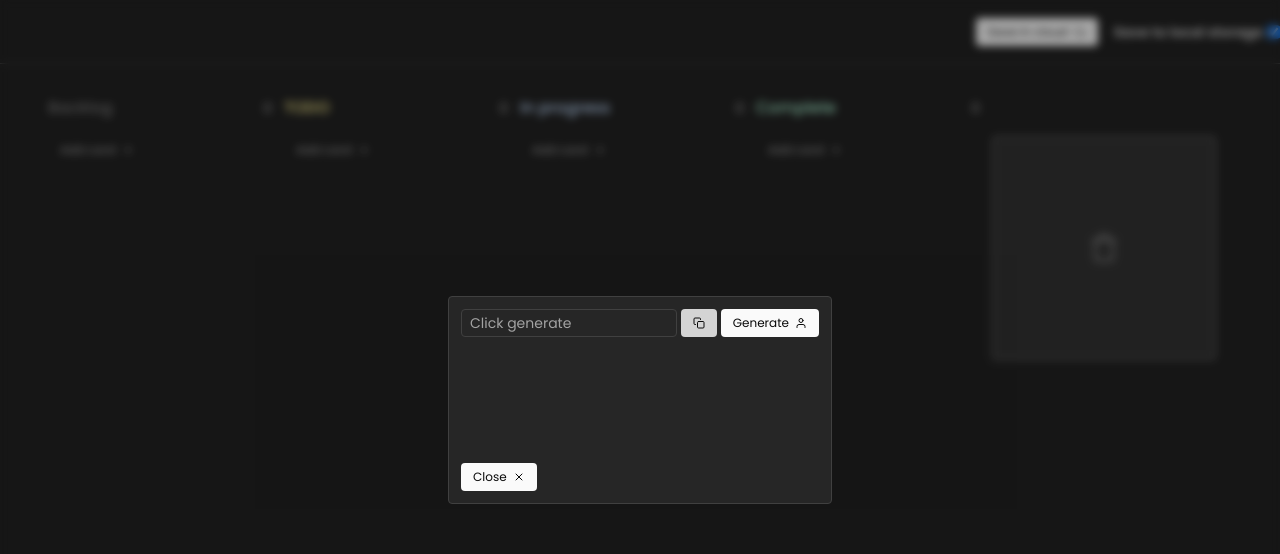
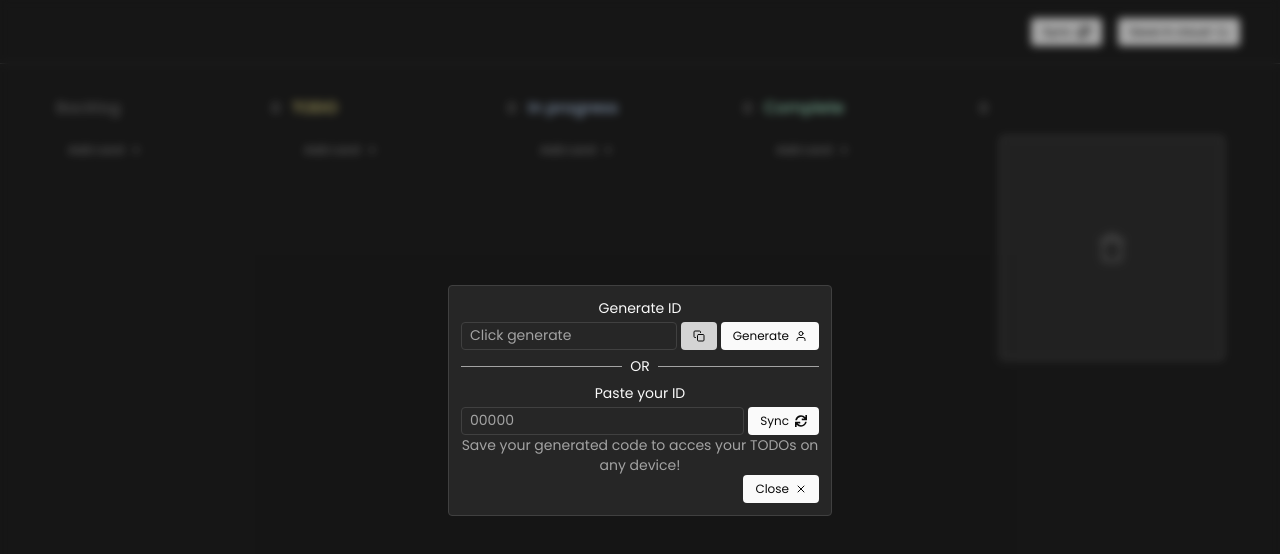
Before and after one commit to Horikaze/yet-another-todo-app, a Next.js app: page / in a window 1280 px wide. Both pictures are taken after a click on the button "Save in cloud". Shown: the top 554 px of the page. Built offline with nearby package versions, Linux system fonts and the light colour scheme.

Commit message:
backend update

```diff
--- a/app/components/Board.tsx
+++ b/app/components/Board.tsx
@@ -5,7 +5,7 @@ import DeleteCard from "./DeleteCard";
 
 export default function Board() {
   return (
-    <div className="size-full flex  gap-x-3 pt-24 px-12 overflow-auto h-screen">
+    <div className="size-full flex  gap-x-3 pt-24 px-12 xl:justify-center overflow-auto h-screen">
       <Column
         title="Backlog"
         column="backlog"
--- a/app/components/Column.tsx
+++ b/app/components/Column.tsx
@@ -117,7 +117,7 @@ export default function Column({ title, headingColor, column }: ColumnProps) {
   };
 
   return (
-    <div className="w-56 shrink-0 overflow-hidden">
+    <div className="w-56 shrink-0">
       <div className="mb-3 flex items-center justify-between">
         <h3 className={`font-medium ${headingColor}`}>{title}</h3>
         <span className="text-sm text-neutral-400">{filteredCards.length}</span>
--- a/app/components/Modal.tsx
+++ b/app/components/Modal.tsx
@@ -1,22 +1,54 @@
 import { User } from "@prisma/client";
 import { RefObject, useRef, useState } from "react";
 import { FiCopy, FiUser, FiX } from "react-icons/fi";
-import { createNewUser } from "../lib/actions";
+import { createNewUser, getCardsFromDb } from "../lib/actions";
+import { useCardStateStore, useUserStore } from "../lib/zustand";
+import { AiOutlineFileSync } from "react-icons/ai";
+import { FaSync } from "react-icons/fa";
 
 type ModalProps = {
   dialogRef: RefObject<HTMLDialogElement>;
 };
 
 export default function Modal({ dialogRef }: ModalProps) {
-  const [user, setuser] = useState<User | null>(null);
+  const { setUser, user } = useUserStore();
+  const { setCards } = useCardStateStore();
   const closeDialog = () => {
     if (dialogRef.current) dialogRef.current.close();
   };
 
   const generateUser = async () => {
-    const res = await createNewUser();
-    setuser(res);
+    try {
+      if (user) {
+        return;
+      }
+      const res = await createNewUser();
+      if (!res) {
+        return;
+      }
+      setUser(res.userId);
+    } catch (error) {
+      console.log(error);
+    }
   };
+
+  const getCards = async (formData: FormData) => {
+    try {
+      const input = formData.get("userId") as string;
+      if (input.length !== 5) {
+        return;
+      }
+      setUser(input);
+      const res = await getCardsFromDb(formData);
+      if (!res) return;
+      const cards = JSON.parse(res.cards);
+      console.log(cards);
+      setCards(cards);
+    } catch (error) {
+      console.log(error);
+    }
+  };
+
   return (
     <dialog
       id="dialog"
@@ -29,19 +61,20 @@ export default function Modal({ dialogRef }: ModalProps) {
       >
         <div
           onClick={(e) => e.stopPropagation()}
-          className="max-w-sm w-full min-h-52 flex flex-col rounded border border-neutral-700 bg-neutral-800 p-3 z-10"
+          className="max-w-sm w-full flex flex-col rounded border border-neutral-700 bg-neutral-800 p-3 z-10"
         >
+          <p className=" mb-1 text-sm text-center">Generate ID</p>
           <div className="flex gap-1 h-7">
             <input
               type="text"
               disabled
-              value={user ? user.userId : "Click generate"}
+              value={user ? user : "Click generate"}
               className="w-full text-neutral-400 cursor-text select-text h-full px-2 rounded border border-neutral-700 bg-neutral-800 text-sm  placeholder-violet-300 focus:outline-0"
             />
             <button
-              disabled={user ? false : true}
+              disabled={!!!user}
               onClick={() => {
-                navigator.clipboard.writeText(user?.userId!);
+                navigator.clipboard.writeText(user!);
               }}
               className="flex disabled:bg-neutral-300 items-center gap-1.5 rounded bg-neutral-50 px-3 py-1.5 text-xs text-neutral-950 transition-colors hover:bg-neutral-300"
             >
@@ -49,13 +82,40 @@ export default function Modal({ dialogRef }: ModalProps) {
             </button>
             <button
               onClick={generateUser}
-              className="flex items-center gap-1.5 rounded bg-neutral-50 px-3 py-1.5 text-xs text-neutral-950 transition-colors hover:bg-neutral-300"
+              disabled={!!user}
+              className="flex items-center disabled:bg-neutral-400 gap-1.5 rounded bg-neutral-50 px-3 py-1.5 text-xs text-neutral-950 transition-colors hover:bg-neutral-300"
             >
               <span>Generate</span>
               <FiUser />
             </button>
           </div>
-          <div className="mt-auto">
+          <div className="w-full h-px bg-neutral-400 my-4 relative">
+            <div className="absolute inset-0 flex items-center justify-center">
+              <span className="bg-neutral-800 text-sm px-2">OR</span>
+            </div>
+          </div>
+          <p className=" mb-1 text-sm text-center">Paste your ID</p>
+          <form action={getCards} className="flex gap-1 h-7">
+            <input
+              type="text"
+              name="userId"
+              id="userId"
+              placeholder="00000"
+              className="w-full text-white cursor-text select-text h-full px-2 rounded border border-neutral-700 bg-neutral-800 text-sm placeholder-neutral-400 focus:outline-0"
+            />
+            <button
+              onClick={generateUser}
+              type="submit"
+              className="flex items-center disabled:bg-neutral-400 gap-1.5 rounded bg-neutral-50 px-3 py-1.5 text-xs text-neutral-950 transition-colors hover:bg-neutral-300"
+            >
+              <span>Sync</span>
+              <FaSync />
+            </button>
+          </form>
+          <div className="text-neutral-400 text-sm  text-center justify-center items-center my-auto">
+            <p>Save your generated code to acces your TODOs on any device!</p>
+          </div>
+          <div className="flex justify-end">
             <button
               onClick={closeDialog}
               className="flex items-center gap-1.5 rounded bg-neutral-50 px-3 py-1.5 text-xs text-neutral-950 transition-colors hover:bg-neutral-300"
--- a/app/components/Navbar.tsx
+++ b/app/components/Navbar.tsx
@@ -1,28 +1,49 @@
 "use client";
 
 import { useRef } from "react";
+import { FaSync } from "react-icons/fa";
 import { FiCloud } from "react-icons/fi";
-import { useSettingsStore } from "../lib/zustand";
+import { syncWithDb } from "../lib/actions";
+import { useCardStateStore, useUserStore } from "../lib/zustand";
 import Modal from "./Modal";
 
 export default function Navbar() {
-  const { isLocal, changeLocal } = useSettingsStore();
+  const { cards } = useCardStateStore();
+  const { user } = useUserStore();
   const dialogRef = useRef<HTMLDialogElement>(null);
   const openDialog = () => {
     if (dialogRef.current) dialogRef.current.showModal();
   };
+
+  const syncWithCloud = async () => {
+    try {
+      await syncWithDb({
+        cards: cards,
+        userId: user!,
+      });
+    } catch (error) {
+      console.log(error);
+    }
+  };
+
   return (
     <div className="w-full h-16 fixed top-0 left-0 border-b border-white/20 bg-neutral-900">
-      <div className="size-full container flex gap-4 items-center justify-end select-none">
+      <div className="size-full container flex gap-4 items-center justify-end select-none md:px-10 px-2">
         <button
-          type="submit"
+          onClick={syncWithCloud}
+          className="flex items-center gap-1.5 rounded bg-neutral-50 px-3 py-1.5 text-xs text-neutral-950 transition-colors hover:bg-neutral-300"
+        >
+          <span>Sync</span>
+          <FaSync />
+        </button>
+        <button
           onClick={openDialog}
           className="flex items-center gap-1.5 rounded bg-neutral-50 px-3 py-1.5 text-xs text-neutral-950 transition-colors hover:bg-neutral-300"
         >
           <span>Save in cloud</span>
           <FiCloud />
         </button>
-        <div className="flex gap-x-1 hover:opacity-80">
+        {/* <div className="flex gap-x-1 hover:opacity-80">
           <label
             className="text-sm cursor-pointer font-semibold"
             htmlFor="saveLocal"
@@ -36,8 +57,8 @@ export default function Navbar() {
             id="saveLocal"
             className="cursor-pointer accent-secondary"
           />
-          <Modal dialogRef={dialogRef} />
-        </div>
+        </div> */}
+        <Modal dialogRef={dialogRef} />
       </div>
     </div>
   );
--- a/app/globals.css
+++ b/app/globals.css
@@ -5,3 +5,37 @@ dialog:modal {
   max-width: 100vw;
   max-height: 100vw;
 }
+
+::-webkit-scrollbar {
+  width: 0px;
+  height: 5px;
+}
+::-webkit-scrollbar-button {
+  width: 0px;
+  height: 0px;
+}
+::-webkit-scrollbar-thumb {
+  background: #e1e1e1;
+  border: 0px none #ffffff;
+  border-radius: 50px;
+}
+::-webkit-scrollbar-thumb:hover {
+  background: #ffffff;
+}
+::-webkit-scrollbar-thumb:active {
+  background: #000000;
+}
+::-webkit-scrollbar-track {
+  background: #666666;
+  border: 0px none #ffffff;
+  border-radius: 50px;
+}
+::-webkit-scrollbar-track:hover {
+  background: #666666;
+}
+::-webkit-scrollbar-track:active {
+  background: #333333;
+}
+::-webkit-scrollbar-corner {
+  background: transparent;
+}
--- a/app/lib/actions.ts
+++ b/app/lib/actions.ts
@@ -5,14 +5,56 @@ import db from "./db";
 
 export const createNewUser = async () => {
   try {
-    console.log("meow");
     const newUser = await db.user.create({
       data: {
         userId: nanoid(5),
+        cards: {
+          create: {
+            cards: "[]",
+          },
+        },
       },
     });
+
     return newUser;
   } catch (error) {
     return null;
   }
 };
+
+export const getCardsFromDb = async (formData: FormData) => {
+  try {
+    const userId = formData.get("userId") as string;
+    const cards = await db.cards.findFirst({
+      where: {
+        userUserId: userId,
+      },
+    });
+    console.log(cards);
+    return cards;
+  } catch (error) {
+    return null;
+  }
+};
+
+type syncWithDbProps = {
+  userId: string;
+  cards: CardType[];
+};
+
+export const syncWithDb = async ({ cards, userId }: syncWithDbProps) => {
+  try {
+    await db.cards.update({
+      where: {
+        userUserId: userId,
+      },
+      data: {
+        cards: JSON.stringify(cards),
+      },
+    });
+    console.log(cards);
+    return cards;
+  } catch (error) {
+    return null;
+  }
+};
--- a/app/lib/zustand.ts
+++ b/app/lib/zustand.ts
@@ -50,6 +50,25 @@ export const useSettingsStore = create<SettingsState>()(
   )
 );
 
+interface UserState {
+  user: string | null;
+  setUser: (newID: string) => void;
+}
+
+export const useUserStore = create<UserState>()(
+  persist(
+    (set, get) => ({
+      user: null,
+      setUser: (newID) => {
+        set({ user: newID });
+      },
+    }),
+    {
+      name: "user",
+      storage: createJSONStorage(() => sessionStorage),
+    }
+  )
+);
 interface CardState {
   cards: CardType[];
   setCards: (newCards: CardType[]) => void;
```
Also changed, not shown: 1 other file (tests, documents, lock files or other folders).
